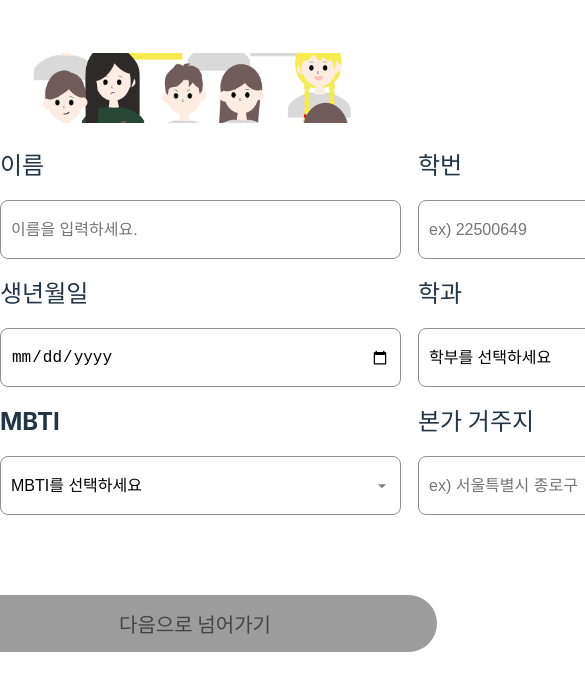
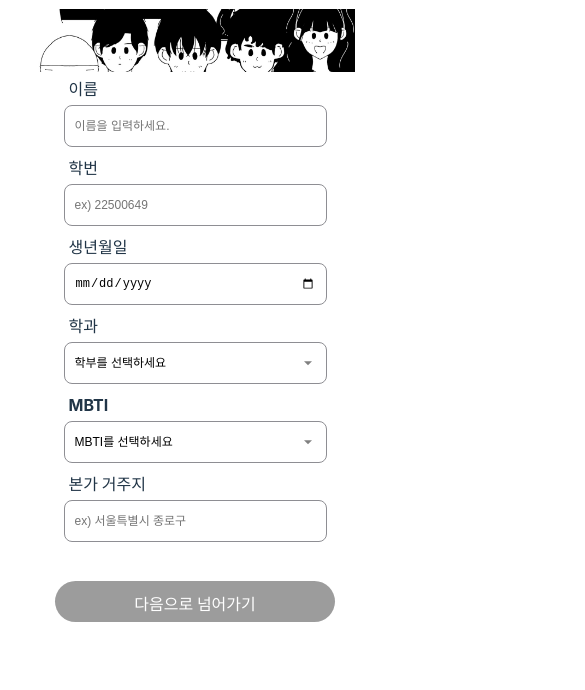
Before and after one commit to SoominYoo/WHO-AM-I, a React (Vite) app in the folder whoami/: page /info in a window 390 px wide. Shown: the top 690 px of the page, 585 px wide, since content can reach past the window. Built offline with nearby package versions, Linux system fonts and the light colour scheme; the HTML template or start-up script is replaced by a standard one.

Commit message:
landing, info 페이지 반응형 적용

```diff
--- a/whoami/src/App.tsx
+++ b/whoami/src/App.tsx
@@ -1,4 +1,3 @@
-import React from "react";
 import { createBrowserRouter, RouterProvider } from "react-router-dom";
 import LandingPage from "./pages/landing";
 import InfoPage from "./pages/info";
--- a/whoami/src/pages/info.tsx
+++ b/whoami/src/pages/info.tsx
@@ -16,16 +16,36 @@ const InfoPage: React.FC = () => {
     });
 
     const handleChange = (e: React.ChangeEvent<HTMLInputElement | HTMLSelectElement>) => {
-        setFormData({
-            ...formData,
-            [e.target.name]: e.target.value,
-        });
+        const { name, value } = e.target;
+
+        if (name === "studentId") {
+            // 숫자만 입력되도록 하고, 최대 8자까지 제한
+            const numericValue = value.replace(/\D/g, ""); // 숫자가 아닌 문자 제거
+            if (numericValue.length <= 8) {
+                setFormData({
+                    ...formData,
+                    [name]: numericValue,
+                });
+            }
+        } else {
+            setFormData({
+                ...formData,
+                [name]: value,
+            });
+        }
     };
 
     const handleNextStep = () => {
+        // 모든 필드가 입력되었는지 확인
+        const { name, studentId, birthDate, major, mbti, residence } = formData;
+        if (!name || !studentId || !birthDate || !major || !mbti || !residence) {
+            alert("모든 필드를 입력해주세요.");
+            return;
+        }
+
         // 입력된 데이터를 로컬 스토리지에 저장
         localStorage.setItem('userInfo', JSON.stringify(formData));
-        // Survey 페이지로 이동
+        // Survey 페이지로 이동 -> 나중엑 결과 나오는 페이지로 라우팅 지정하기
         navigate('/survey');
     };
 
--- a/whoami/src/pages/landing.tsx
+++ b/whoami/src/pages/landing.tsx
@@ -28,9 +28,9 @@ const LandingPage: React.FC = () => {
             {/* 버튼 (2개 컬럼 구조) */}
             <div className="Button">
                 {/* 시작 버튼 */}
-                <button onClick={handleNextStep}>시작하기</button>
+                <button className = "StartButton" onClick={handleNextStep}>시작하기</button>
                 {/* 공유 버튼 */}
-                <button onClick={handleShare}>콘텐츠 공유하기</button>
+                <button className = "ShareButton" onClick={handleShare}>콘텐츠 공유하기</button>
             </div>
 
         </div>
--- a/whoami/src/styles/info.css
+++ b/whoami/src/styles/info.css
@@ -7,16 +7,20 @@
     background-color: white;
     width: 100vw;
     height: 100vh;
-    /* border: 1px solid black; */
 }
 
 /* 이미지 스타일 */
 .Info_image {
     display: flex;
     justify-content: center;
-    margin-top: 53px;
-    margin-bottom: 25px;
-    /* border: 1px solid red; */
+    margin-top: 33px; /* 다시 수정해야함!! */
+}
+
+/* 반응형 (이미지 스타일) */
+@media (max-width: 470px) {
+    .Info_image {
+        margin-top: 9px;
+    }
 }
 
 /* 이미지 크기 */
@@ -24,6 +28,14 @@
     width: 100%;
     height: auto;
     max-width: 1168px;
+}
+
+/* 반응형 (이미지 크기) */
+@media (max-width: 480px) {
+    .Info_image img {
+        width: 319px;
+        height: 63px;
+    }
 }
 
 /* 입력 폼 */
@@ -34,25 +46,43 @@
     width: 100%;
     gap: 17px;
     justify-items: center;
+    margin-top: 25px;
     margin-bottom: 80px;
-    /* border: 1px solid blue; */
+}
+
+/* 반응형 (입력 폼) */
+@media (max-width: 480px) {
+    .Info_form {
+        grid-template-columns: 1fr;
+        /* 1열로 변경 */
+        margin-top: 5px;
+        gap: 9px;
+        margin-bottom: 39px;
+    }
 }
 
 /* 입력 필드, 라벨 정렬 */
 .Info_form div {
     display: flex;
     flex-direction: column;
-    /* border: 1px solid green; */
 }
 
 /* 라벨 */
 .Info_form label {
     font-size: 24px;
     font-weight: bold;
-    margin-bottom: 16px; /* label 아래쪽 마진 추가 */
+    font: #444444;
+    margin-bottom: 16px;
+    /* label 아래쪽 마진 추가 */
 }
 
-
+@media(max-width: 480px) {
+    .Info_form label {
+        font-size: 16px;
+        margin-bottom: 4px;
+        margin-left: 5px;
+    }
+}
 
 /* 공통 입력 필드 */
 .Info_form input,
@@ -68,12 +98,20 @@
     box-sizing: border-box;
     background-color: white;
     color: black;
-    appearance: none; /* 기본 스타일 제거 */
+    appearance: none;
+    /* 기본 스타일 제거 */
 }
 
-/* 드롭다운 스타일 지정 */
-.Info_form_select{
-    color-scheme: white;
+/* 반응형 (공통 입력 필드) */
+@media (max-width: 480px) {
+
+    .Info_form input,
+    .react-datepicker__input-container input,
+    .Info_form select {
+        width: 263px;
+        height: 42px;
+        font-size: 12px;
+    }
 }
 
 /* 드롭다운 화살표 아이콘 */
@@ -92,7 +130,6 @@
 .Info_form select:focus {
     border-color: #B9D889;
     outline: none;
-    box-shadow: 0 0 2px #B9D889;
 }
 
 /* DatePicker */
@@ -111,15 +148,24 @@
     height: 57px;
     font-size: 20px;
     font-weight: bold;
-    color: #444444;
+    color: #FFFFFF;
     background-color: #9C9C9C;
     border-radius: 30px;
     border: none;
     cursor: pointer;
-    transition: background-color 0.3s ease;
+    transition: background-color 0.3s ease, color 0.3s ease;
+}
+
+/* 반응형 (버튼 스타일) */
+@media(max-width: 480px) {
+    .Info_button button {
+        width: 280px;
+        height: 41px;
+        font-size: 16px;
+    }
 }
 
 .Info_button button:hover {
     background-color: #B9D889;
-    border:none;
+    color: #444444;
 }
--- a/whoami/src/styles/landing.css
+++ b/whoami/src/styles/landing.css
@@ -16,16 +16,35 @@
     justify-content: center;
     align-items: center;
     margin-top: 300px;
-    /* border: 1px solid red; */
+    width: 100%;
 }
 
 /* 이미지 크기 */
 .Landing_img img {
-    width: 100%;
+    width: 50%;
+    max-width: 742px;
+    min-width: 230px;
     height: auto;
-    max-width: 742px;
 }
 
+/* 📌 반응형 (태블릿) */
+@media (max-width: 768px) {
+    .Landing_img img {
+        width: 70%;
+        max-width: 400px;
+    }
+}
+
+/* 반응형 (모바일) */
+@media (max-width: 480px) {
+    .Landing_img {
+        margin-top: 181px;
+    }
+    .Landing_img img {
+        width: 279px;
+        height: auto;
+    }
+}
 /* 버튼 스타일 */
 .Button {
     display: flex;
@@ -34,21 +53,55 @@
     margin-top: 20px;
 }
 
-/* 버튼 크기 고정 */
+/* 반응형 (버튼 스타일)*/
+@media (max-width: 480px) {
+    .Button {
+        display: grid;
+        flex-direction: column;
+        justify-content: center;
+    }
+}
+
+/* 기본 버튼 스타일 */
 .Button button {
     width: 253px;
     height: 57px;
-    margin-top: 113px;;
+    margin-top: 113px; /* 모든 화면에서 적용 */
     border-radius: 30px;
     font-size: 20px;
     font-weight: bold;
     color: #444444;
+    cursor: pointer;
+}
+
+/* 모바일 버튼 스타일 */
+@media (max-width: 480px) {
+    .Button {
+        display: flex;
+        flex-direction: column;
+        align-items: center;
+        gap: 6px; /* 버튼 간의 간격 조정 */
+        margin-top: 169px;
+    }
+    .Button button {
+        width: 147px;
+        height: 54px;
+        margin-top: 0; /* 개별 버튼의 상단 여백 제거 */
+        font-size: 16px;
+    }
+}
+
+/* 시작하기 버튼 */
+.StartButton{
     background-color: #B9D889;
-    cursor: pointer;
-    transition: all 0.3s ease;
+}
+
+/* 공유하기 버튼 */
+.ShareButton{
+    background-color: #DAE199;
 }
 
 /* 버튼 효과 */
 .Button button:hover {
-   border: none;
+   border: #444444;
 }
```
Also changed, not shown: whoami/src/assets/images/pc_main.png.
